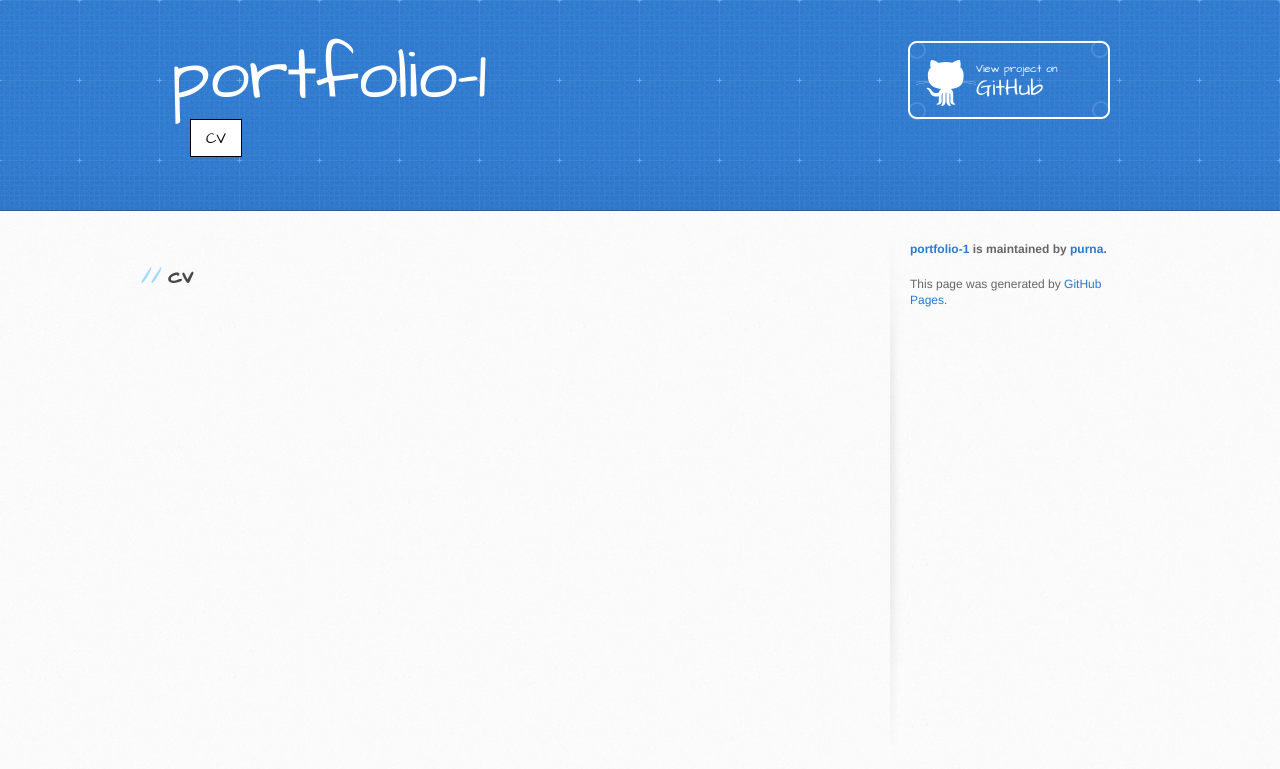
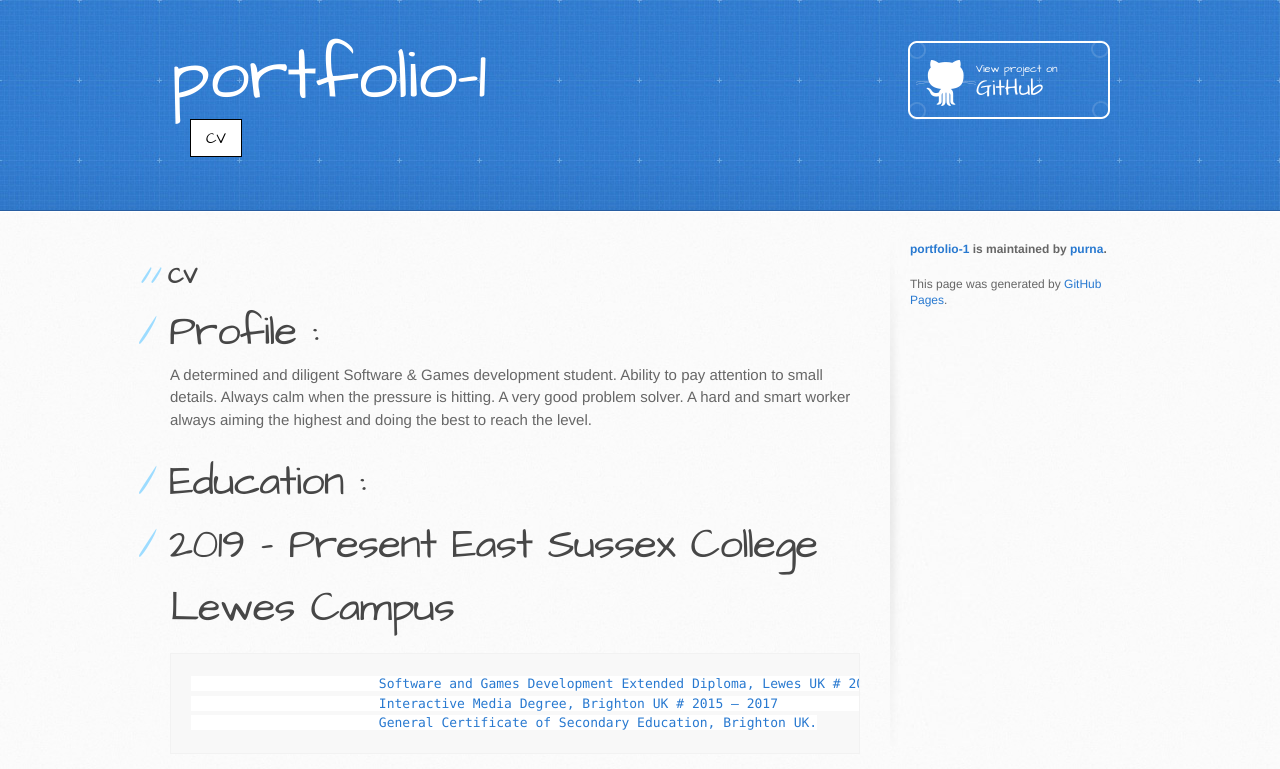
Before and after one commit to purna/portfolio-1, a Jekyll site: the page built from cv.md, in a window 1280 px wide. Shown: the top 769 px of the page. Built offline with Jekyll 4.4.1, drawn with Linux system fonts in a browser that asks for light colours; the repository's description, which GitHub fills in, is left out; our own code applies the rules of GitHub Pages for plain Markdown files.

Commit message:
Update cv.md

```diff
--- a/cv.md
+++ b/cv.md
@@ -2,4 +2,16 @@
 layout: default
 ---
 
-## cv
+## CV
+
+# Profile :
+A determined and diligent Software & Games development student. Ability to pay attention to small details. Always calm when the pressure is hitting. A very good problem solver. A hard and smart worker always aiming the highest and doing the best to reach the level.
+
+# Education :
+
+# 2019 – Present	East Sussex College Lewes Campus
+				Software and Games Development Extended Diploma, Lewes UK
+# 2017 - 2018 			Brighton Metropolitan College
+				Interactive Media Degree, Brighton UK
+# 2015 – 2017			Brighton Aldridge Community Academy
+				General Certificate of Secondary Education, Brighton UK.
```
